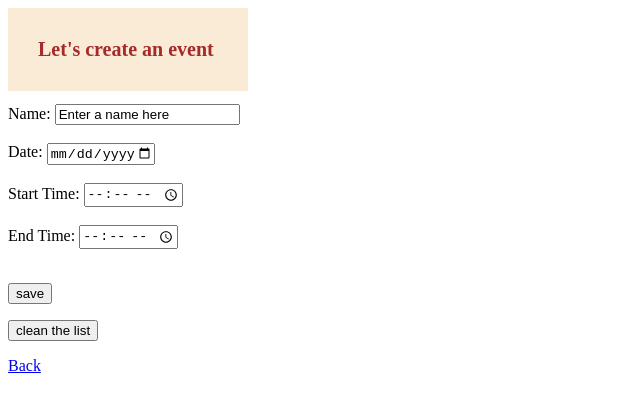
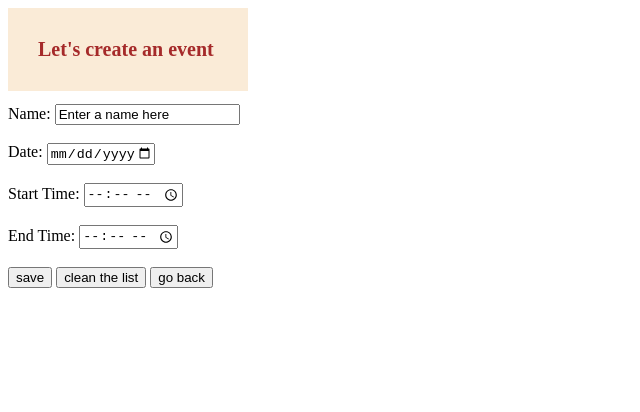
Before and after one commit to QMeier/project_1, a plain HTML site: page CreateEvent.html in a window 1280 px wide. Shown: the whole page, without its empty margins (0-640 px from the left). Drawn offline with Linux system fonts and the light colour scheme.

```diff
--- a/CreateEvent.html
+++ b/CreateEvent.html
@@ -6,7 +6,7 @@
 	</head>
 	<body>
 		<div>
-			<h1 class = "centeredtext" >Let's create an event</h1>
+			<h1 class = "centeredtext">Let's create an event</h1>
 			<section>
 				Name: <input type="text" id="name"><br /><br/>
 				Date: <input type="date" min="2017-09-01" max="2030-09-01" id ="date"/><br /><br/>
@@ -16,9 +16,14 @@
 		</div>
 			<section>
 				<!--save button-->
-				<p><input type="button" id="button" value="save" onclick="save('name','date','starttime', 'endtime');"></p>
-				<p><input type="button" id="button" value="clean the list" onclick="cleanlist();"></p>
-				<a href="index.html">Back</a>
+				<a><input type="button" id="button" value="save" onclick="save('name','date','starttime', 'endtime');"></a>
+				<!--change clean button to clean the whole page-->
+				<a><input type="button" id="button" value="clean the list" onclick="cleanlist();"></a>
+				<!--
+				<a><input type></a> id="button"><p href="index.html">Back</p></a>
+				-->
+				<a href="index.html"><button id="button">go back</button></a>
+
 			</section>
 		</div>
 	</body>
```
